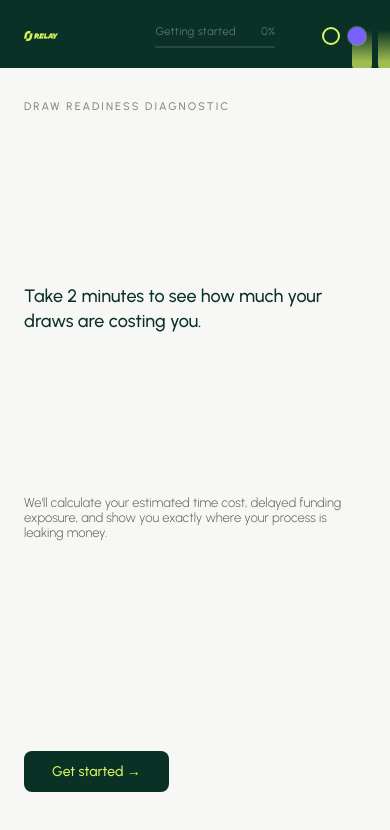
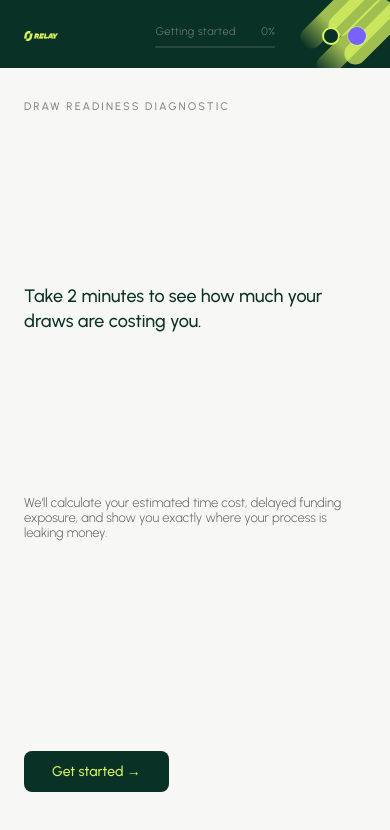
Before and after one commit to jshafferrelay/roi-calculator, a React (Vite) app: page / in a window 390 px wide. Shown: the top 830 px of the page. Built offline with nearby package versions, Linux system fonts and the light colour scheme.

Commit message:
Revert pills to 4-overlapping state

```diff
--- a/src/styles.css
+++ b/src/styles.css
@@ -76,28 +76,34 @@
   transition: background 0.5s ease;
 }
 
-.pill-1, .pill-2, .pill-3, .pill-4 {
-  background: linear-gradient(to top, var(--pill-color) 0%, var(--pill-color) 15%, transparent 55%);
+/* Comet head at upper-right, tail fades to lower-left */
+.pill-1, .pill-3 {
+  background: linear-gradient(to bottom, transparent 0%, var(--pill-color) 35%, var(--pill-color) 100%);
+}
+
+/* Comet head at lower-left, tail fades to upper-right */
+.pill-2, .pill-4 {
+  background: linear-gradient(to top, transparent 0%, var(--pill-color) 35%, var(--pill-color) 100%);
 }
 
 .pill-1 {
-  bottom: -20px;
-  right: -25px;
+  bottom: 32%;
+  right: 3%;
 }
 
 .pill-2 {
-  bottom: 35px;
-  right: 30px;
+  bottom: 21%;
+  right: 14%;
 }
 
 .pill-3 {
-  bottom: 90px;
-  right: 85px;
+  bottom: 10%;
+  right: 25%;
 }
 
 .pill-4 {
-  bottom: 145px;
-  right: 140px;
+  bottom: -1%;
+  right: 36%;
 }
 
 .left-inner {
@@ -921,27 +927,32 @@
   .left-copy-block { display: none; }
 
   .pill-1 {
-    width: 20px;
-    height: 80px;
-    transform: none;
-    top: 50%;
-    right: -8px;
-    bottom: auto;
-    translate: 0 -50%;
+    width: 22px;
+    height: 100px;
+    bottom: 20px;
+    right: 12px;
   }
 
   .pill-2 {
-    width: 20px;
-    height: 80px;
-    transform: none;
-    top: 50%;
-    right: 18px;
-    bottom: auto;
-    translate: 0 -50%;
+    width: 22px;
+    height: 100px;
+    bottom: 8px;
+    right: 40px;
   }
 
-  .pill-3 { display: none; }
-  .pill-4 { display: none; }
+  .pill-3 {
+    width: 22px;
+    height: 100px;
+    bottom: -8px;
+    right: -4px;
+  }
+
+  .pill-4 {
+    width: 22px;
+    height: 100px;
+    bottom: -20px;
+    right: 24px;
+  }
 
   .theme-toggle { margin-top: 0; }
 
```
